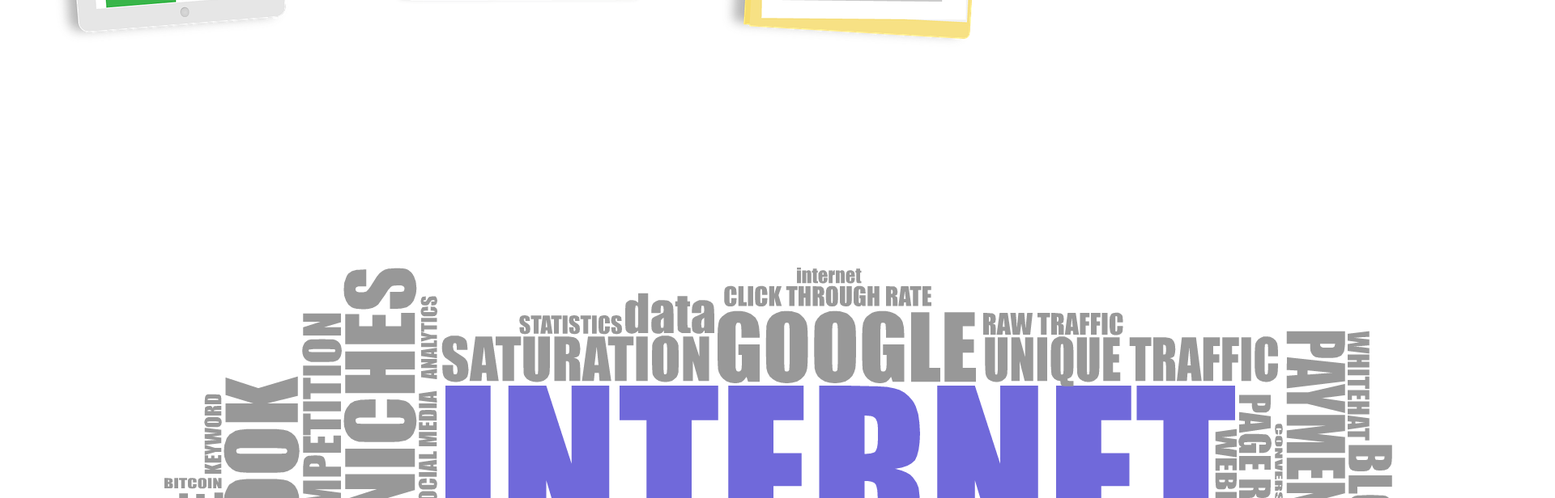
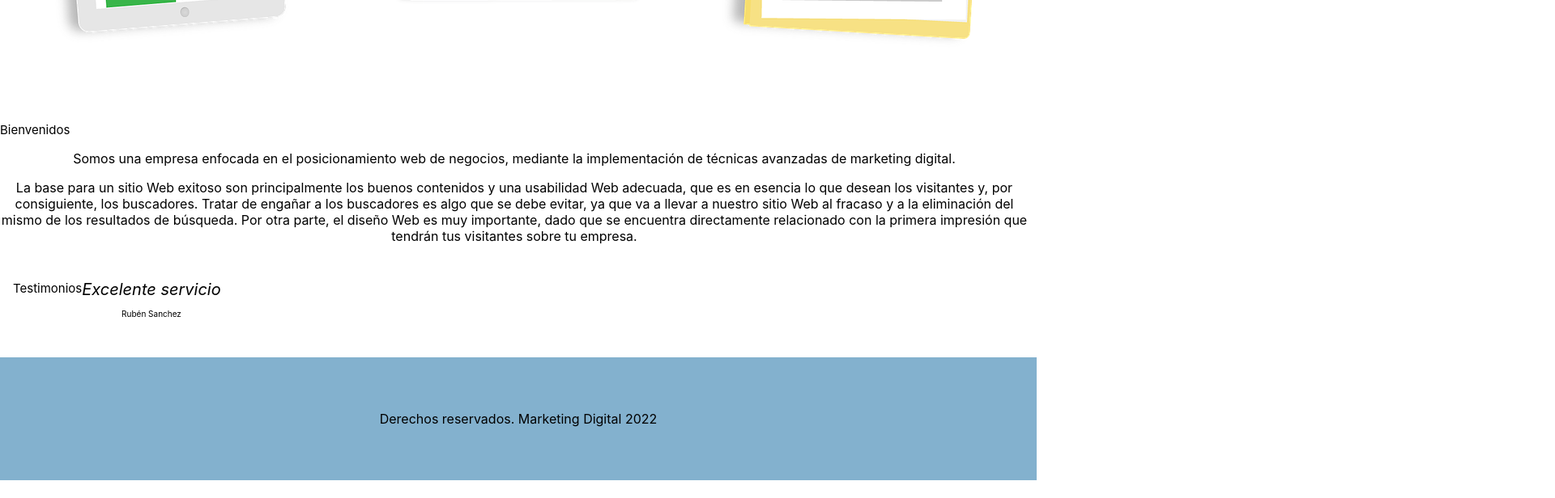
Before and after one commit to Enzo-Boldrini/diplomatura-front, a React (Create React App) app: page / in a window 1280 px wide. Shown: the part 800-1416 px from the top of the page at 81% size, 1920 px wide, since content can reach past the window. After the commit the page ends 1394 px from the top, so only its background shows below. Built offline with nearby package versions, Linux system fonts and the light colour scheme.

Commit message:
proyecto

```diff
--- a/src/pages/HomePage.js
+++ b/src/pages/HomePage.js
@@ -7,8 +7,6 @@
         <main className='holder'>
             <div className='homeimg'>
                 <img src='./img/home/home1.png' alt='marketing digital'/>
-                <img src='./img/home/home2.png' alt='marketing digital'/>
-
             </div>
 
             <div className='columnas'>
--- a/src/styles/HomePage.css
+++ b/src/styles/HomePage.css
@@ -11,6 +11,7 @@
 .testimonios {
     font-size: 20px;
     text-align: center;
+    display: flex;
     padding: 16px;
 
 }
```
